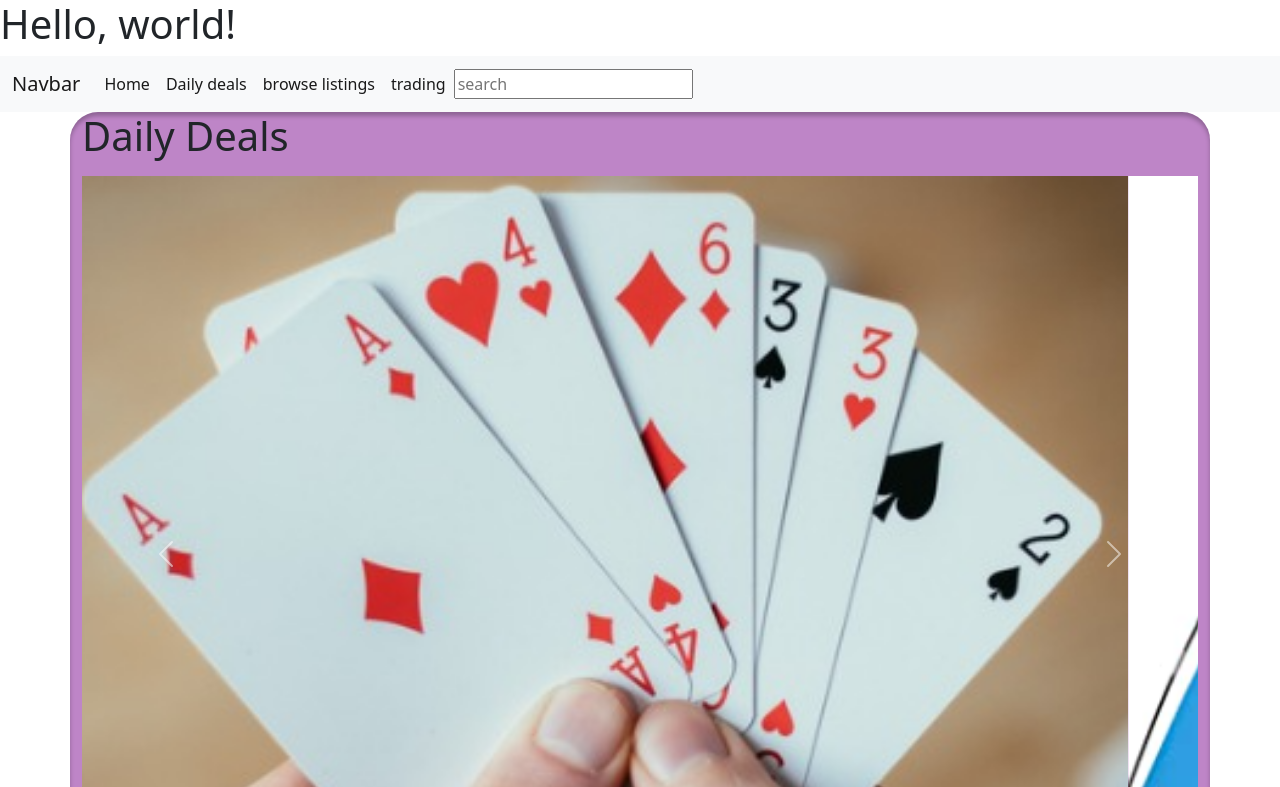
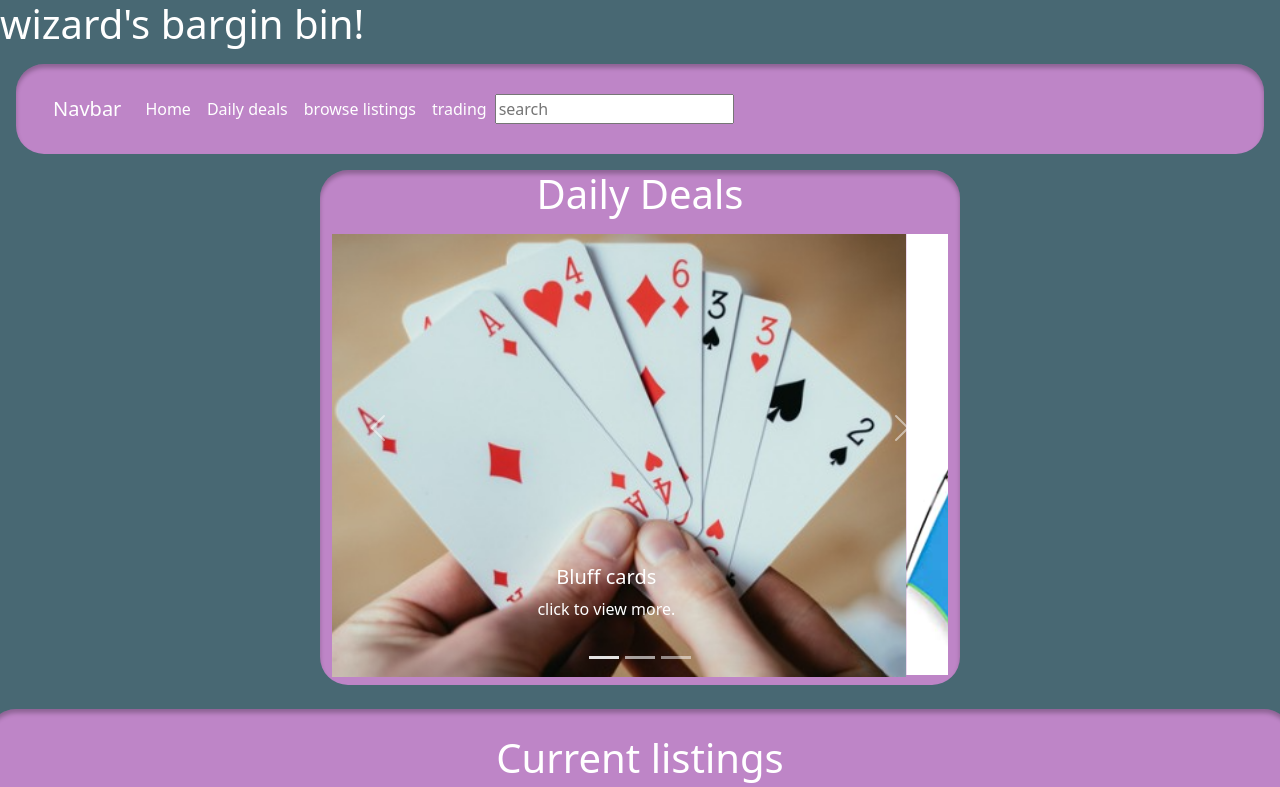
Before and after one commit to Fenwick-Royce/royce-project2, a plain HTML site: page index.html in a window 1280 px wide. Shown: the top 787 px of the page. Drawn offline with nearby package versions, Linux system fonts and the light colour scheme.

Commit message:
one last thing to add and its ready

```diff
--- a/css/style.css
+++ b/css/style.css
@@ -11,6 +11,16 @@
     padding: 25px;
 }
 
+body {
+    background-color: rgba(72, 104, 115, 1);
+}
+
+.bg-primary {
+    background-color: #BE85C7 !important;
+}
+
+
+
 .diceimage {
     max-height: 1100px;
 }
--- a/index.html
+++ b/index.html
@@ -8,18 +8,18 @@
     <meta name="viewport" content="width=device-width, initial-scale=1">
     <link href="https://cdn.jsdelivr.net/npm/bootstrap@5.1.3/dist/css/bootstrap.min.css" rel="stylesheet"
         integrity="sha384-1BmE4kWBq78iYhFldvKuhfTAU6auU8tT94WrHftjDbrCEXSU1oBoqyl2QvZ6jIW3" crossorigin="anonymous">
+    <link rel="stylesheet" href="css/bootstrap.min.css">
     <link rel="stylesheet" href="css/style.css">
-    <link rel="stylesheet" href="css/bootstrap.min.css">
     <title>Hello, world!</title>
 </head>
 
 <body>
-    <h1>Hello, world!</h1>
+    <h1 class="text-white">wizard's bargin bin!</h1>
 
     <header>
 
     </header>
-    <nav class="navbar navbar-expand-lg navbar-light bg-light">
+    <nav class="navbar navbar-expand-lg listing m-3 navbar-dark bg-primary">
         <div class="container-fluid">
             <a class="navbar-brand" href="#">Navbar</a>
             <button class="navbar-toggler" type="button" data-bs-toggle="collapse" data-bs-target="#navbarNavAltMarkup"
@@ -41,14 +41,14 @@
             </div>
         </div>
     </nav>
-    <section class="container dailydeals">
+    <section class="container dailydeals justify-content-center d-flex w-50">
         <div id="carouselExampleCaptions" class="carousel slide" data-bs-ride="carousel">
             <ol class="carousel-indicators">
                 <li data-bs-target="#carouselExampleCaptions" data-bs-slide-to="0" class="active"></li>
                 <li data-bs-target="#carouselExampleCaptions" data-bs-slide-to="1"></li>
                 <li data-bs-target="#carouselExampleCaptions" data-bs-slide-to="2"></li>
             </ol>
-            <H1>Daily Deals</H1>
+            <H1 class="text-white text-center">Daily Deals</H1>
             <div class="p-2 carousel-inner">
                 <div class="carousel-item active">
                     <img src="test pictures/cards.png" class="d-block w-100" alt="cards">
@@ -85,7 +85,7 @@
     <br>
     <section class="listing d-flex justify-content-center row">
         <br>
-        <H1>Current listings</H1>
+        <H1 class="text-white text-center">Current listings</H1>
         <div class="card" style="width: 75%;">
             <div class="card-body">
                 <h5 class="card-title">Portable Mansion Tent</h5>
@@ -95,7 +95,9 @@
             </div>
         </div>
         <div class="card" style="width: 75%;">
+            <img class="card-img-top w-25" src="./test pictures/dice.png">
             <div class="card-body">
+
                 <h5 class="card-title">Liar's dice</h5>
                 <p class="card-text">An elusive tool for the detective mind. this dice can help indicate when someone is lying</p>
                 <a href="#" class="btn btn-primary">View brand new</a>
@@ -103,8 +105,9 @@
             </div>
         </div>
         <div class="card" style="width: 75%;">
+            <img class="card-img-top w-25" src="test pictures/cards.png" alt="cards" srcset="" size="25%;">
             <div class="card-body">
-                <img src="test pictures/cards.png" alt="cards" srcset="" size="25%;">
+
                 <h5 class="card-title">Bluff cards</h5>
                 <p class="card-text">got tired of having your bluff called? the Bluff cards will help give you the edge you need to bluff. <h4>Warning:</h4> Illegal in 95% taverns in Ravnica</p>
                 <a href="#" class="btn btn-primary">View brand new</a>
@@ -113,8 +116,8 @@
         </div>
         <br>
     </section>
-    <footer>
-
+    <footer class="text-center">
+<p class="text-white"> &copy; Royce Fenwick. 2022. special thanks to fernanda for the assistance on the more troubesome parts</p>
     </footer>
     <script src="https://cdn.jsdelivr.net/npm/bootstrap@5.1.3/dist/js/bootstrap.bundle.min.js"
         integrity="sha384-ka7Sk0Gln4gmtz2MlQnikT1wXgYsOg+OMhuP+IlRH9sENBO0LRn5q+8nbTov4+1p"
```
